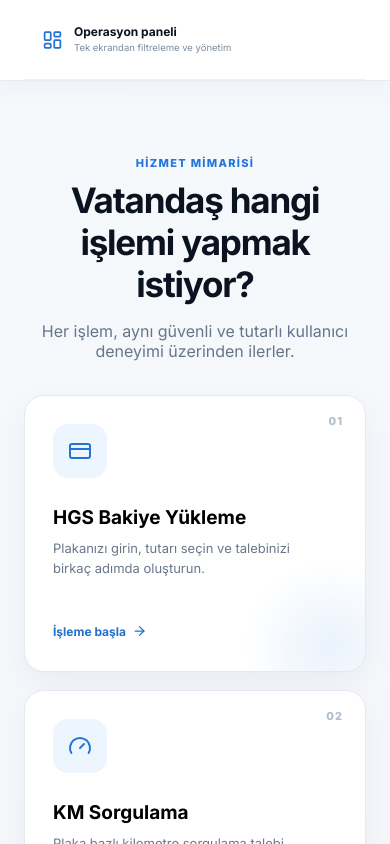
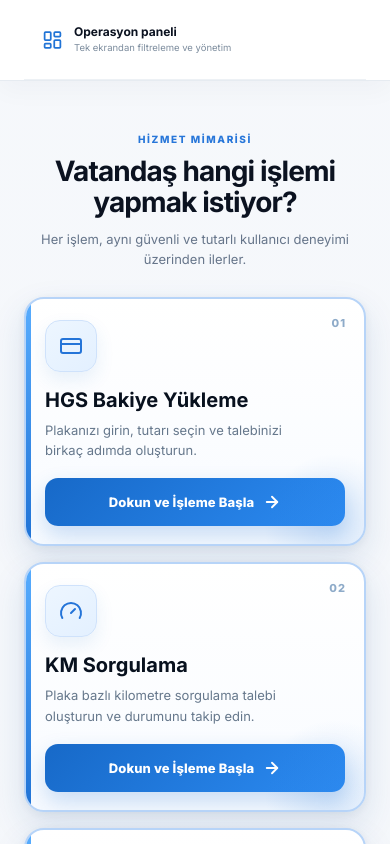
Before and after one commit to osi2323/hgs, a React (Vite) app: page / in a window 390 px wide. Shown: the part 1000-1844 px from the top of the page. Built offline with nearby package versions, Linux system fonts and the light colour scheme.

Commit message:
Add files via upload

```diff
--- a/src/main.jsx
+++ b/src/main.jsx
@@ -178,7 +178,7 @@
           <button className="service-card premium-service" key={key} onClick={()=>chooseService(key)}>
             <div className="service-order">0{i+1}</div>
             <div className="service-icon"><Icon/></div>
-            <div><h3>{title}</h3><p>{desc}</p><span className="service-cta">İşleme başla <ArrowRight/></span></div>
+            <div><h3>{title}</h3><p>{desc}</p><span className="service-cta">Dokun ve İşleme Başla <ArrowRight/></span></div>
           </button>)}
       </div>
 
--- a/src/styles.css
+++ b/src/styles.css
@@ -65,3 +65,67 @@
 @media(max-width:600px){
   .review-ribbon{font-size:8px;text-align:center;padding:0 8px}.trust-grid{grid-template-columns:1fr}.trust-grid>div{border-right:0;border-bottom:1px solid #edf1f5}.hero-actions{align-items:flex-start;flex-direction:column}.approval-cards{grid-template-columns:1fr}.footer-meta{flex-direction:column;gap:5px}.topbar-inner{height:72px}.brand strong{font-size:12px}
 }
+
+
+/* ===== Mobile Service Cards Emphasis ===== */
+@media(max-width:700px){
+  .services{padding-top:46px;padding-bottom:54px}
+  .section-title{padding:0 4px}
+  .section-title>span{font-size:10px;letter-spacing:1.6px}
+  .section-title h2{font-size:28px;line-height:1.12;letter-spacing:-.9px;margin:9px 0 10px}
+  .section-title p{font-size:13px;line-height:1.55;margin:0 auto;max-width:320px}
+
+  .service-grid{display:grid;grid-template-columns:1fr;gap:16px;margin-top:28px}
+  .premium-service{
+    min-height:0;
+    padding:21px 19px 18px;
+    border:2px solid #b7d4f8;
+    border-radius:20px;
+    background:linear-gradient(180deg,#ffffff 0%,#f8fbff 100%);
+    box-shadow:0 14px 34px rgba(22,79,145,.13),0 2px 8px rgba(20,46,76,.06);
+    transform:none;
+  }
+  .premium-service:active{
+    transform:scale(.985);
+    border-color:#2d7fdf;
+    box-shadow:0 8px 20px rgba(30,102,187,.18);
+  }
+  .premium-service:before{
+    width:150px;height:150px;right:-45px;bottom:-55px;
+    background:radial-gradient(circle,rgba(45,127,223,.16),transparent 66%);
+  }
+  .premium-service:after{
+    content:"";
+    position:absolute;left:0;top:0;bottom:0;width:5px;
+    background:linear-gradient(180deg,#58adff,#1f72d5);
+    border-radius:20px 0 0 20px;
+  }
+  .service-order{top:17px;right:18px;font-size:11px;color:#8eabc9}
+  .premium-service .service-icon{
+    width:52px;height:52px;margin-bottom:16px;
+    border:1px solid #cfe2fb;
+    background:linear-gradient(145deg,#edf6ff,#e3f0ff);
+    box-shadow:0 8px 18px rgba(38,113,200,.10);
+  }
+  .premium-service .service-icon svg{width:24px;height:24px}
+  .premium-service h3{font-size:20px;line-height:1.2;margin:0 0 8px;color:#08111e}
+  .premium-service p{font-size:13px;line-height:1.55;min-height:0;max-width:92%;margin-bottom:18px;color:#66788c}
+  .service-cta{
+    width:100%;
+    min-height:48px;
+    margin-top:4px;
+    padding:0 15px;
+    border-radius:13px;
+    display:flex;
+    align-items:center;
+    justify-content:center;
+    gap:9px;
+    background:linear-gradient(135deg,#1769c8,#2c8bf2);
+    color:#fff;
+    font-size:13px;
+    font-weight:800;
+    letter-spacing:.1px;
+    box-shadow:0 10px 22px rgba(31,113,211,.22);
+  }
+  .service-cta svg{width:18px;height:18px;stroke-width:2.5}
+}
```
